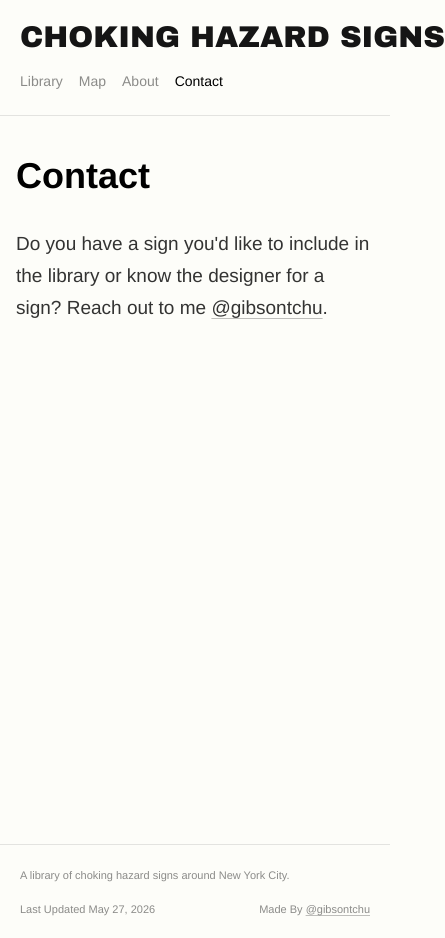
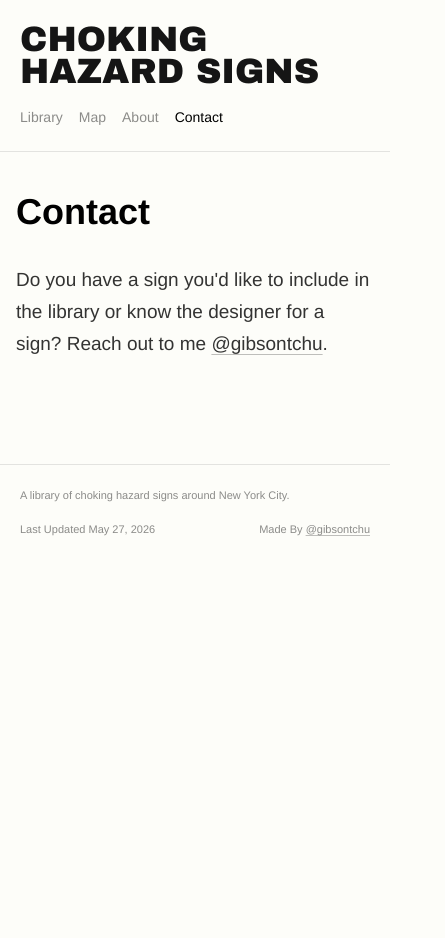
Before and after one commit to gibsonchu/swallow-this, a Next.js app: page /contact in a window 390 px wide. Shown: the whole page, 445 px wide, since content can reach past the window. After the commit the page ends 844 px from the top, so only its background shows below. Built offline with nearby package versions, Linux system fonts and the light colour scheme.

Commit message:
Fix mobile header and contact spacing

```diff
--- a/app/contact/page.tsx
+++ b/app/contact/page.tsx
@@ -2,10 +2,10 @@ import { SiteHeader } from "@/components/SiteHeader";
 
 export default function ContactPage() {
   return (
-    <main className="min-h-screen bg-[#fdfdf9] text-[#151515]">
+    <main className="bg-[#fdfdf9] text-[#151515]">
       <SiteHeader active="contact" />
 
-      <article className="mx-auto mb-28 max-w-3xl px-4 py-10 text-[19px] leading-8 text-black/80 md:mb-40 md:px-7">
+      <article className="mx-auto mb-16 max-w-3xl px-4 py-10 text-[19px] leading-8 text-black/80 md:mb-20 md:px-7">
         <h1 className="mb-8 text-4xl font-semibold tracking-normal text-black md:text-5xl">Contact</h1>
 
         <p>
--- a/components/SiteHeader.tsx
+++ b/components/SiteHeader.tsx
@@ -12,7 +12,7 @@ const navItems: Array<{ key: PageKey; label: string; href: string }> = [
 export function SiteHeader({ active }: { active: PageKey }) {
   return (
     <header className="flex flex-wrap items-start justify-between gap-5 border-b border-black/10 px-5 py-6 md:px-10 md:py-8">
-      <Link href="/" className="display-title block whitespace-nowrap text-3xl leading-[0.9] tracking-normal md:text-4xl">
+      <Link href="/" className="display-title block max-w-full text-[2.2rem] leading-[0.9] tracking-normal md:whitespace-nowrap md:text-4xl">
         Choking Hazard Signs
       </Link>
 
```
